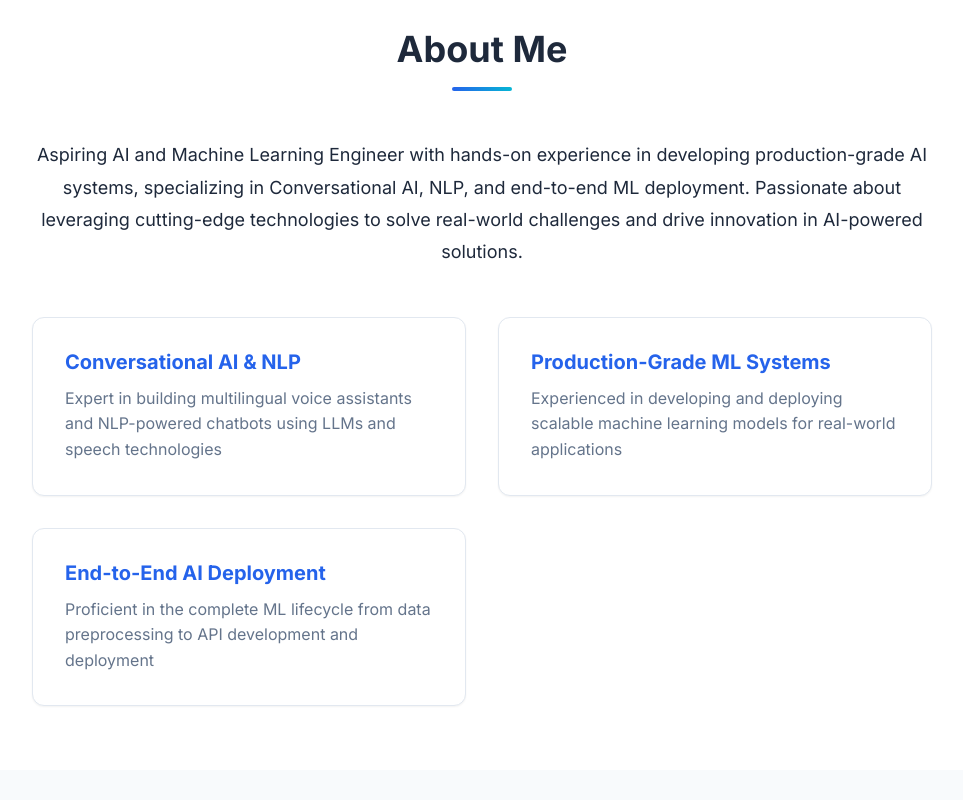
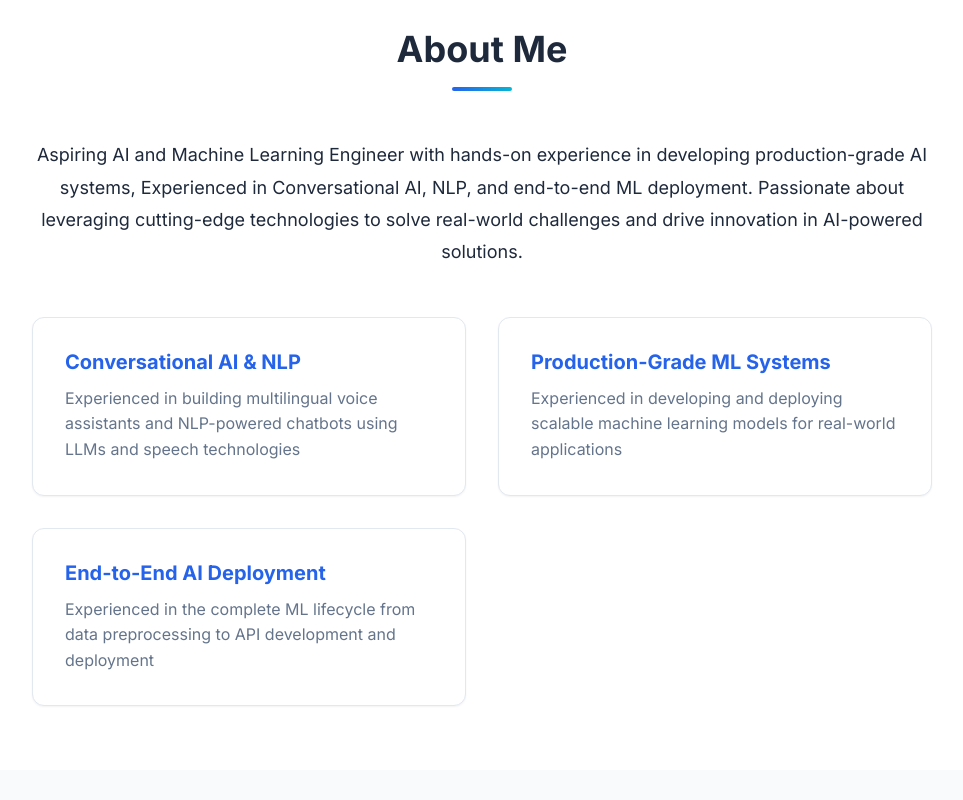
Before and after one commit to allwin107/Portfolio, a Next.js app: page / in a window 1280 px wide. Shown: the part 900-1700 px from the top of the page, without its empty margins (158-1121 px from the left). Built offline with nearby package versions, Linux system fonts and the light colour scheme.

Commit message:
real value changes

```diff
--- a/components/About.js
+++ b/components/About.js
@@ -4,7 +4,7 @@ export default function About() {
     const highlights = [
         {
             title: 'Conversational AI & NLP',
-            description: 'Expert in building multilingual voice assistants and NLP-powered chatbots using LLMs and speech technologies'
+            description: 'Experienced in building multilingual voice assistants and NLP-powered chatbots using LLMs and speech technologies'
         },
         {
             title: 'Production-Grade ML Systems',
@@ -12,7 +12,7 @@ export default function About() {
         },
         {
             title: 'End-to-End AI Deployment',
-            description: 'Proficient in the complete ML lifecycle from data preprocessing to API development and deployment'
+            description: 'Experienced in the complete ML lifecycle from data preprocessing to API development and deployment'
         }
     ]
 
@@ -25,7 +25,7 @@ export default function About() {
                     <div className={styles.objective}>
                         <p>
                             Aspiring AI and Machine Learning Engineer with hands-on experience in developing
-                            production-grade AI systems, specializing in Conversational AI, NLP, and end-to-end
+                            production-grade AI systems, Experienced in Conversational AI, NLP, and end-to-end
                             ML deployment. Passionate about leveraging cutting-edge technologies to solve real-world
                             challenges and drive innovation in AI-powered solutions.
                         </p>
--- a/components/Education.js
+++ b/components/Education.js
@@ -26,7 +26,9 @@ export default function Education() {
         'Programming for Everybody – Python (Coursera)',
         'Machine Learning with Python (FreeCodeCamp)',
         'Data Analysis with Python (FreeCodeCamp)',
-        'Database Management Essentials (Coursera)'
+        'Database Management Essentials (Coursera)',
+        'Introduction to Artificial Intelligence(Simplilearn)',
+        'Foundations: Data, Data, Everywhere(Google)',
     ]
 
     return (
```
